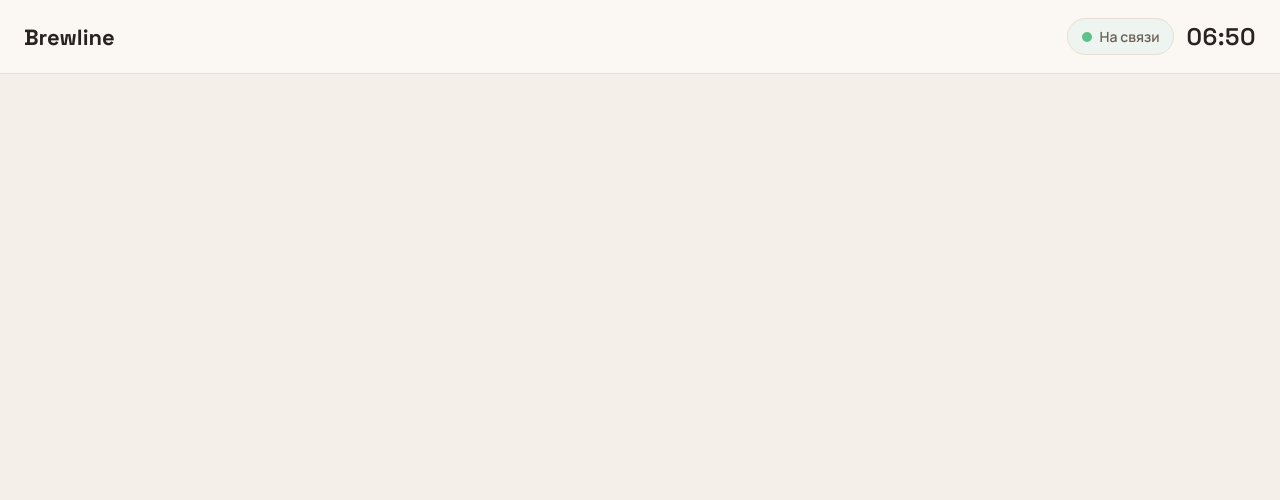
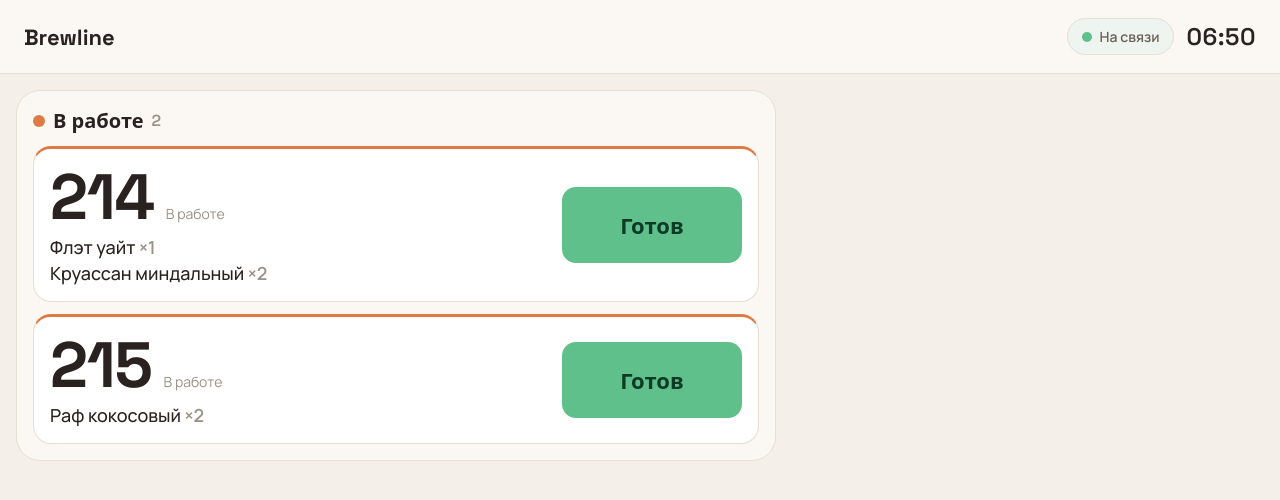
Before and after one commit to Nikolskii/brewline-barista, a React (Vite) app: page / in a window 1280 px wide. Shown: the top 500 px of the page. Built offline with nearby package versions, Linux system fonts and the light colour scheme; no server answers.

Commit message:
feat: add preparing orders board

```diff
--- a/src/entities/order/index.ts
+++ b/src/entities/order/index.ts
@@ -1 +1,3 @@
 export { ordersQueryKey, useOrderQueue } from './model/useOrderQueue';
+export { OrderCard } from './ui/OrderCard/OrderCard';
+export type { Order } from '@brewline/api-types';
--- /dev/null
+++ b/src/entities/order/ui/OrderCard/OrderCard.module.scss
@@ -0,0 +1,80 @@
+.card {
+  display: grid;
+  grid-template-columns: minmax(0, 1fr) auto;
+  align-items: center;
+  gap: var(--bl-s4);
+  padding: var(--bl-s4);
+  border: 1px solid var(--bl-line);
+  border-top-width: var(--bl-order-card-status-border-width);
+  border-radius: var(--bl-radius-card);
+  background: var(--bl-card);
+}
+
+.new {
+  border-top-color: var(--bl-new);
+}
+
+.preparing {
+  border-top-color: var(--bl-preparing);
+}
+
+.ready {
+  border-top-color: var(--bl-ready);
+}
+
+.details {
+  display: flex;
+  min-width: 0;
+  flex-direction: column;
+  gap: var(--bl-order-card-info-gap);
+}
+
+.headline {
+  display: flex;
+  align-items: baseline;
+  gap: var(--bl-s3);
+}
+
+.number {
+  font-family: var(--font-display);
+  font-size: var(--bl-order-number-font-size);
+  font-weight: 700;
+  letter-spacing: -0.02em;
+  line-height: 1;
+}
+
+.meta {
+  overflow: hidden;
+  color: var(--bl-ink-3);
+  font-size: var(--bl-order-meta-font-size);
+  text-overflow: ellipsis;
+  white-space: nowrap;
+}
+
+.items {
+  display: flex;
+  margin: 0;
+  padding: 0;
+  flex-direction: column;
+  gap: var(--bl-order-item-gap);
+  list-style: none;
+}
+
+.item {
+  overflow: hidden;
+  font-size: var(--bl-order-item-font-size);
+  font-weight: 500;
+  text-overflow: ellipsis;
+  white-space: nowrap;
+}
+
+.quantity {
+  color: var(--bl-ink-3);
+  font-weight: 600;
+}
+
+@media (max-width: 640px) {
+  .card {
+    grid-template-columns: 1fr;
+  }
+}
--- /dev/null
+++ b/src/entities/order/ui/OrderCard/OrderCard.tsx
@@ -0,0 +1,31 @@
+import type { Order } from '@brewline/api-types';
+import type { ReactNode } from 'react';
+
+import styles from './OrderCard.module.scss';
+
+type OrderCardProps = {
+  action: ReactNode;
+  meta: string;
+  order: Order;
+};
+
+export function OrderCard({ action, meta, order }: OrderCardProps) {
+  return (
+    <article className={`${styles.card} ${styles[order.status]}`}>
+      <div className={styles.details}>
+        <div className={styles.headline}>
+          <span className={styles.number}>{order.number}</span>
+          <span className={styles.meta}>{meta}</span>
+        </div>
+        <ul className={styles.items}>
+          {order.items.map((item) => (
+            <li className={styles.item} key={item.name}>
+              {item.name} <span className={styles.quantity}>×{item.quantity}</span>
+            </li>
+          ))}
+        </ul>
+      </div>
+      {action}
+    </article>
+  );
+}
--- /dev/null
+++ b/src/features/advance-order-status/index.ts
@@ -0,0 +1 @@
+export { AdvanceOrderStatusButton } from './ui/AdvanceOrderStatusButton';
--- /dev/null
+++ b/src/features/advance-order-status/ui/AdvanceOrderStatusButton.module.scss
@@ -0,0 +1,23 @@
+.button {
+  min-width: var(--bl-order-action-min-width);
+  height: var(--bl-touch);
+  border: 0;
+  border-radius: var(--bl-radius-ctl);
+  color: var(--bl-ready-action-ink);
+  background: var(--bl-ready);
+  font-family: var(--font-display);
+  font-size: var(--bl-order-action-font-size);
+  font-weight: 700;
+  cursor: pointer;
+
+  &:focus-visible {
+    outline: 3px solid var(--bl-ink);
+    outline-offset: 3px;
+  }
+}
+
+@media (max-width: 640px) {
+  .button {
+    width: 100%;
+  }
+}
--- /dev/null
+++ b/src/features/advance-order-status/ui/AdvanceOrderStatusButton.tsx
@@ -0,0 +1,15 @@
+import styles from './AdvanceOrderStatusButton.module.scss';
+
+type AdvanceOrderStatusButtonProps = {
+  label: string;
+  onClick?: () => void;
+};
+
+/** Визуальная часть действия; реальная mutation появится отдельным шагом. */
+export function AdvanceOrderStatusButton({ label, onClick }: AdvanceOrderStatusButtonProps) {
+  return (
+    <button className={styles.button} onClick={onClick} type="button">
+      {label}
+    </button>
+  );
+}
--- a/src/index.css
+++ b/src/index.css
@@ -10,11 +10,13 @@
   --bl-ink: #292220;
   --bl-ink-2: #6d6158;
   --bl-ink-3: #9d9086;
+  --bl-new: #e0ae4e;
   --bl-preparing: #de7a43;
   --bl-ready: #5fc08c;
   --bl-connection-live-bg: #eef4ef;
 
   --bl-radius-board: 24px;
+  --bl-radius-card: 18px;
   --bl-radius-ctl: 14px;
   --bl-radius-pill: 999px;
 
@@ -24,6 +26,19 @@
   --bl-s5: 24px;
   --bl-s6: 32px;
   --bl-touch: 76px;
+
+  --bl-section-dot-size: 12px;
+  --bl-section-title-font-size: 20px;
+  --bl-section-count-font-size: 16px;
+  --bl-order-card-status-border-width: 3px;
+  --bl-order-card-info-gap: 6px;
+  --bl-order-number-font-size: 64px;
+  --bl-order-meta-font-size: 14px;
+  --bl-order-item-font-size: 18px;
+  --bl-order-item-gap: 2px;
+  --bl-order-action-min-width: 180px;
+  --bl-order-action-font-size: 22px;
+  --bl-ready-action-ink: #0f3a26;
 
   --bl-header-padding-y: 18px;
   --bl-header-brand-font-size: 22px;
--- a/src/pages/barista-workspace/ui/BaristaWorkspacePage.tsx
+++ b/src/pages/barista-workspace/ui/BaristaWorkspacePage.tsx
@@ -1,3 +1,4 @@
+import { OrderBoard } from '@/widgets/order-board';
 import { WorkspaceHeader } from '@/widgets/workspace-header';
 
 import styles from './BaristaWorkspacePage.module.scss';
@@ -6,6 +7,7 @@ export function BaristaWorkspacePage() {
   return (
     <main className={styles.page}>
       <WorkspaceHeader />
+      <OrderBoard />
     </main>
   );
 }
--- /dev/null
+++ b/src/widgets/order-board/index.ts
@@ -0,0 +1 @@
+export { OrderBoard } from './ui/OrderBoard';
--- /dev/null
+++ b/src/widgets/order-board/ui/OrderBoard.module.scss
@@ -0,0 +1,60 @@
+.board {
+  flex: 1;
+  min-height: 0;
+  padding: var(--bl-s4);
+}
+
+.section {
+  display: flex;
+  max-width: 760px;
+  flex-direction: column;
+  gap: var(--bl-s3);
+  padding: var(--bl-s4);
+  border: 1px solid var(--bl-line);
+  border-radius: var(--bl-radius-board);
+  background: var(--bl-surface);
+}
+
+.sectionHeader {
+  display: flex;
+  align-items: center;
+  gap: var(--bl-s2);
+}
+
+.sectionDot {
+  width: var(--bl-section-dot-size);
+  height: var(--bl-section-dot-size);
+  flex: none;
+  border-radius: 50%;
+  background: var(--bl-preparing);
+}
+
+.sectionTitle {
+  margin: 0;
+  font-family: var(--font-display);
+  font-size: var(--bl-section-title-font-size);
+  font-weight: 600;
+}
+
+.sectionCount {
+  color: var(--bl-ink-3);
+  font-family: var(--font-display);
+  font-size: var(--bl-section-count-font-size);
+  font-weight: 600;
+}
+
+.orders {
+  display: flex;
+  flex-direction: column;
+  gap: var(--bl-s3);
+}
+
+@media (max-width: 640px) {
+  .board {
+    padding: var(--bl-s3);
+  }
+
+  .section {
+    max-width: none;
+  }
+}
--- /dev/null
+++ b/src/widgets/order-board/ui/OrderBoard.tsx
@@ -0,0 +1,56 @@
+import { type Order, OrderCard } from '@/entities/order';
+import { AdvanceOrderStatusButton } from '@/features/advance-order-status';
+
+import styles from './OrderBoard.module.scss';
+
+const previewPreparingOrders = [
+  {
+    orderId: 'preview-214',
+    number: 214,
+    items: [
+      { name: 'Флэт уайт', quantity: 1 },
+      { name: 'Круассан миндальный', quantity: 2 },
+    ],
+    source: 'cashier',
+    status: 'preparing',
+    createdAt: '2026-08-01T09:39:00.000Z',
+  },
+  {
+    orderId: 'preview-215',
+    number: 215,
+    items: [{ name: 'Раф кокосовый', quantity: 2 }],
+    source: 'cashier',
+    status: 'preparing',
+    createdAt: '2026-08-01T09:40:00.000Z',
+  },
+] satisfies Order[];
+
+/**
+ * Доска очереди. Пока показывает данные preview; REST-снапшот заменит их
+ * отдельным шагом, не меняя границы UI-компонентов.
+ */
+export function OrderBoard() {
+  return (
+    <section aria-labelledby="preparing-orders-heading" className={styles.board}>
+      <div className={styles.section}>
+        <div className={styles.sectionHeader}>
+          <span aria-hidden="true" className={styles.sectionDot} />
+          <h2 className={styles.sectionTitle} id="preparing-orders-heading">
+            В работе
+          </h2>
+          <span className={styles.sectionCount}>{previewPreparingOrders.length}</span>
+        </div>
+        <div className={styles.orders}>
+          {previewPreparingOrders.map((order) => (
+            <OrderCard
+              action={<AdvanceOrderStatusButton label="Готов" />}
+              key={order.orderId}
+              meta="В работе"
+              order={order}
+            />
+          ))}
+        </div>
+      </div>
+    </section>
+  );
+}
```
